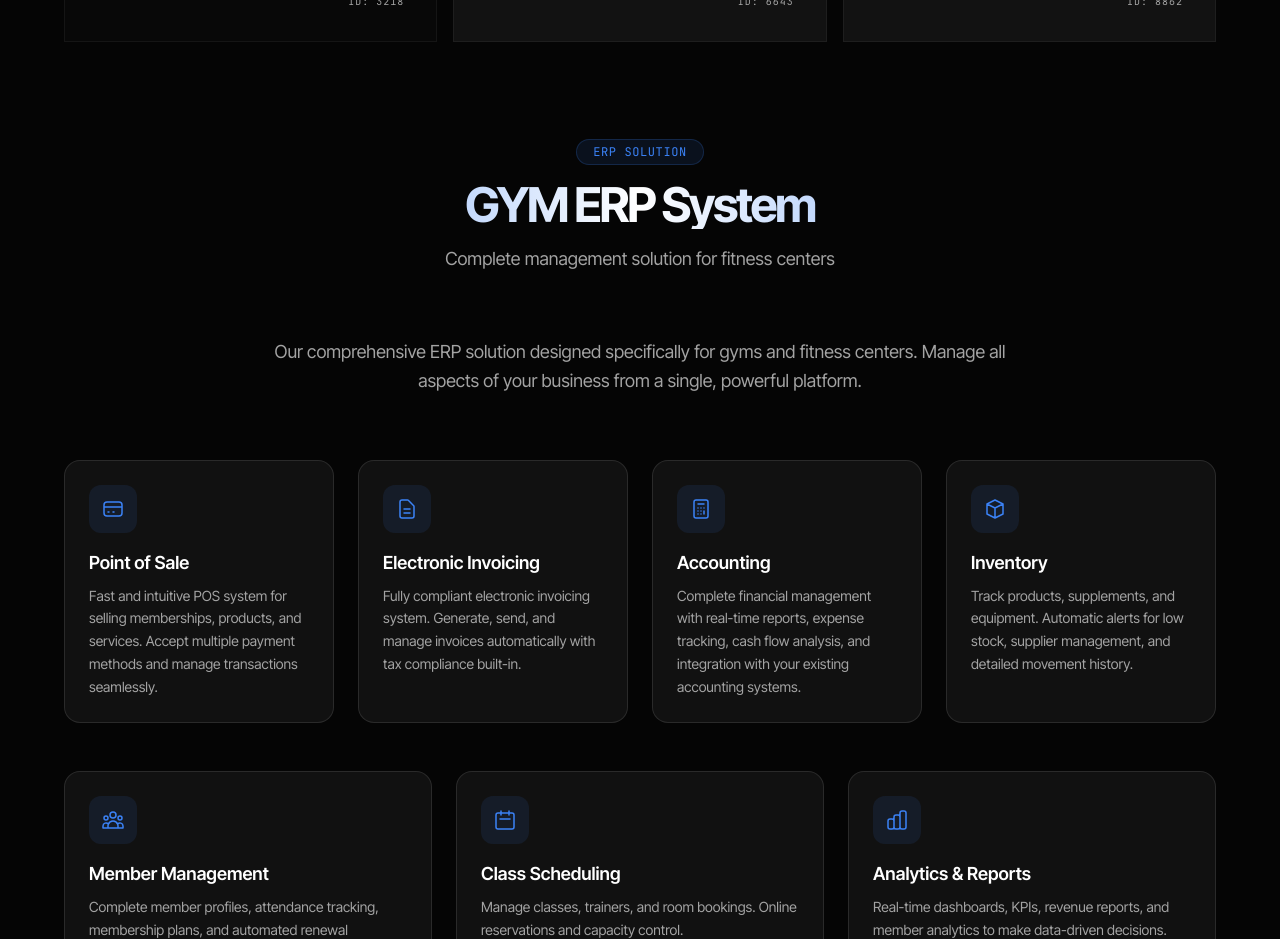
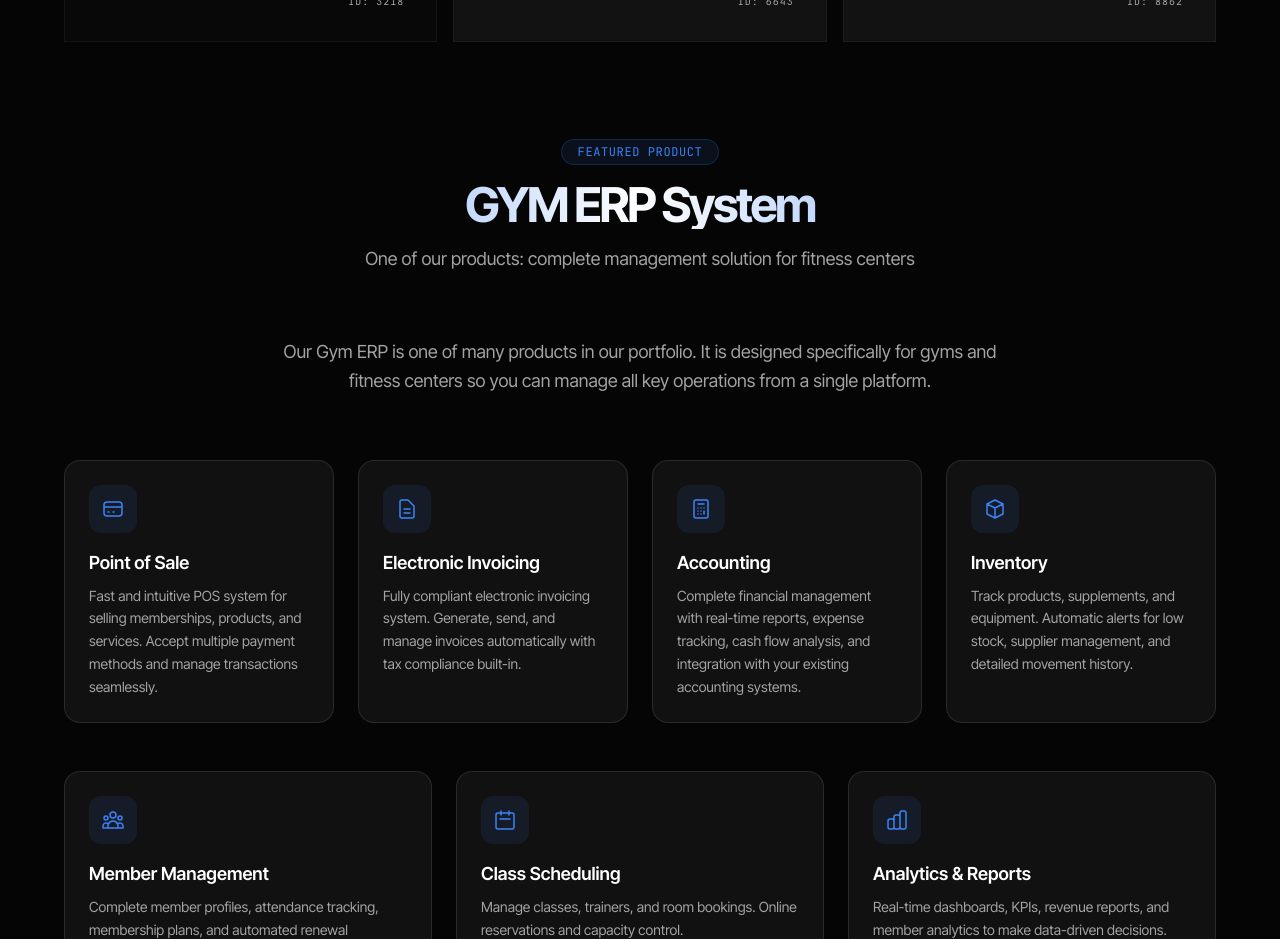
Before and after one commit to JonathanTeran/amephia-ecosystem, a React (Vite) app: page / in a window 1280 px wide. Shown: the part 1780-2719 px from the top of the page. Built offline with nearby package versions, Linux system fonts and the light colour scheme.

Commit message:
feat: separate gym ERP from ecommerce offering

```diff
--- a/src/components/GymErpSection.tsx
+++ b/src/components/GymErpSection.tsx
@@ -95,7 +95,7 @@ export const GymErpSection = () => {
           viewport={{ once: true }}
         >
           <span className="inline-block px-4 py-1 bg-primary/10 border border-primary/20 rounded-full text-xs font-mono text-primary uppercase tracking-wider mb-4">
-            ERP Solution
+            {t('productSpotlight')}
           </span>
           <h2 className="text-4xl md:text-5xl font-bold bg-clip-text text-transparent bg-gradient-to-r from-primary via-white to-primary mb-4 tracking-tighter">
             {t('erpTitle')}
--- a/src/i18n/translations.ts
+++ b/src/i18n/translations.ts
@@ -13,9 +13,10 @@ export const translations = {
     technologies: 'Technologies We Use',
 
     // ERP Section
+    productSpotlight: 'Featured Product',
     erpTitle: 'GYM ERP System',
-    erpSubtitle: 'Complete management solution for fitness centers',
-    erpDesc: 'Our comprehensive ERP solution designed specifically for gyms and fitness centers. Manage all aspects of your business from a single, powerful platform.',
+    erpSubtitle: 'One of our products: complete management solution for fitness centers',
+    erpDesc: 'Our Gym ERP is one of many products in our portfolio. It is designed specifically for gyms and fitness centers so you can manage all key operations from a single platform.',
 
     // ERP Features
     posTitle: 'Point of Sale',
@@ -39,6 +40,9 @@ export const translations = {
 
     analytics: 'Analytics & Reports',
     analyticsDesc: 'Real-time dashboards, KPIs, revenue reports, and member analytics to make data-driven decisions.',
+
+    ecommerceTitle: 'Ecommerce & Online Payments',
+    ecommerceDesc: 'Sell products and services online with a secure checkout, payment gateway integrations, and real-time order tracking.',
 
     // CTA
     learnMore: 'Learn More',
@@ -109,9 +113,10 @@ export const translations = {
     technologies: 'Tecnologías que Utilizamos',
 
     // ERP Section
+    productSpotlight: 'Producto Destacado',
     erpTitle: 'Sistema ERP para Gimnasios',
-    erpSubtitle: 'Solución completa de gestión para centros fitness',
-    erpDesc: 'Nuestra solución ERP integral diseñada específicamente para gimnasios y centros fitness. Administra todos los aspectos de tu negocio desde una única y potente plataforma.',
+    erpSubtitle: 'Uno de nuestros productos: solución completa de gestión para centros fitness',
+    erpDesc: 'Nuestro ERP para gimnasios es uno de varios productos de nuestro portafolio. Está diseñado específicamente para gimnasios y centros fitness, para gestionar toda la operación desde una sola plataforma.',
 
     // ERP Features
     posTitle: 'Punto de Venta',
@@ -135,6 +140,9 @@ export const translations = {
 
     analytics: 'Análisis y Reportes',
     analyticsDesc: 'Dashboards en tiempo real, KPIs, reportes de ingresos y análisis de miembros para tomar decisiones basadas en datos.',
+
+    ecommerceTitle: 'Ecommerce y Pagos Online',
+    ecommerceDesc: 'Vende productos y servicios en línea con checkout seguro, integraciones de pasarelas de pago y seguimiento de pedidos en tiempo real.',
 
     // CTA
     learnMore: 'Más Información',
```
